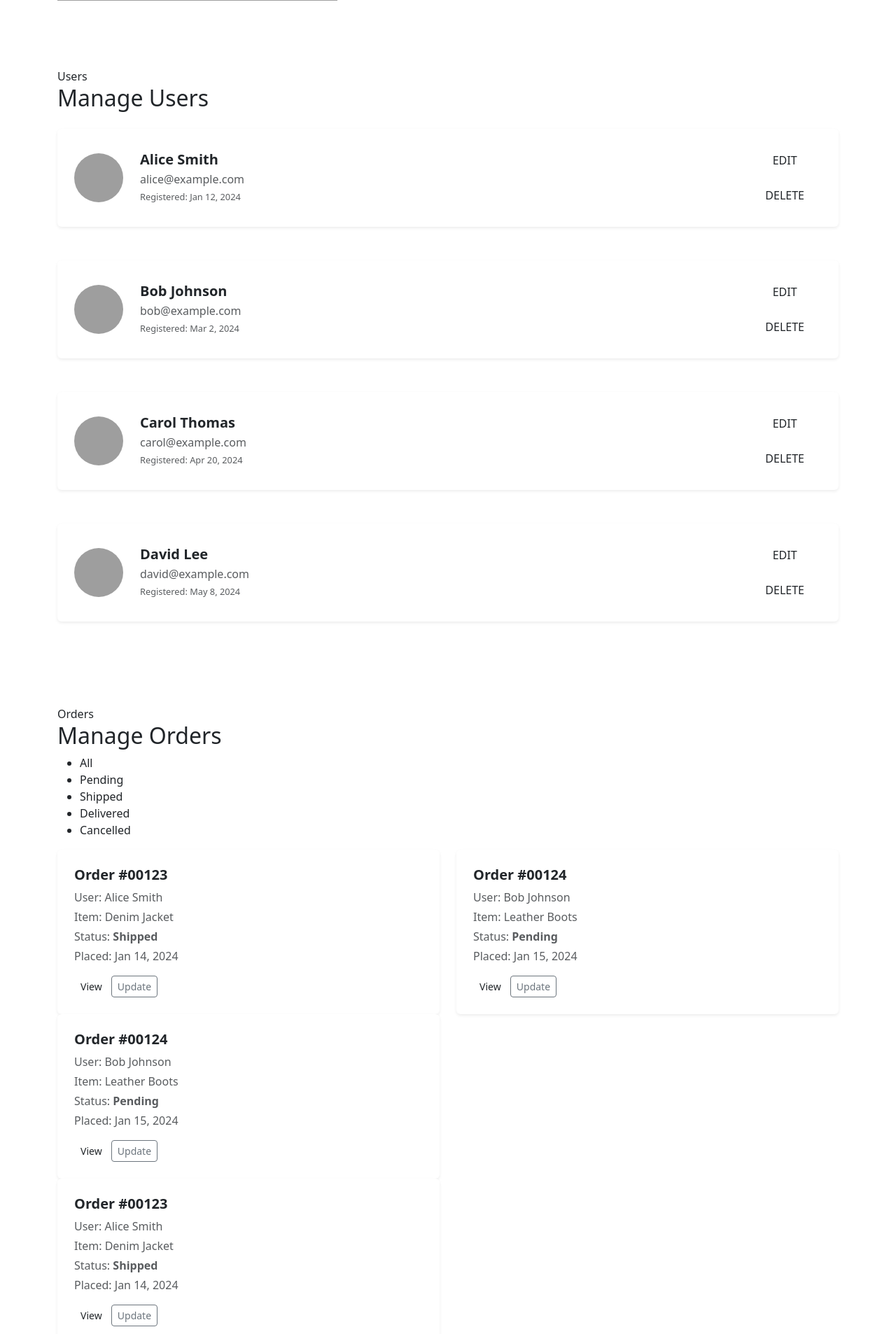
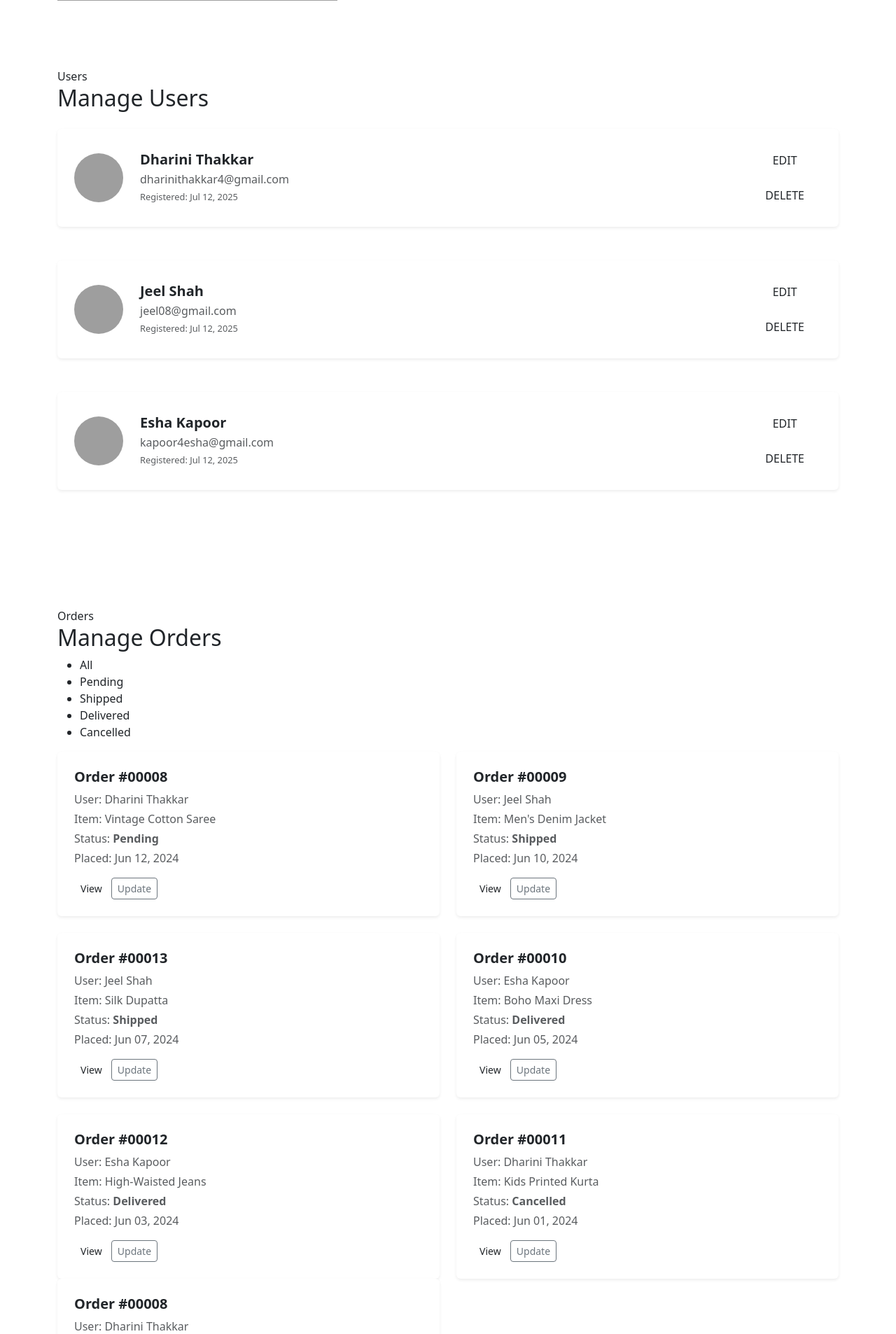
Before and after one commit to Saumyahc15/ReWear, a PHP site: page / in a window 1280 px wide. Shown: the part 801-2707 px from the top of the page at 70% size. Run offline with PHP 8.4, Linux system fonts and the light colour scheme; data comes from the database, SQL or seed files in the repository; a stand-in replaces the project's code that opens the database connection; some libraries are stand-ins or nearby versions; grey boxes are pictures that could not be loaded.

Commit message:
ADMIN - index.php

```diff
--- a/index.php
+++ b/index.php
@@ -19,8 +19,16 @@
 	<link href="icomoon/icomoon.css" rel="stylesheet" type="text/css" />
 	<link href="css/vendor.css" rel="stylesheet" type="text/css" />
 	<link href="style.css" rel="stylesheet" type="text/css" />
-</head>
-
+</head><style
+		type="text/css">
+		.uniform-image {
+    width: 400px;
+    height: 400px;
+    object-fit: cover;
+    border-radius: 8px;
+    box-shadow: 0 3px 8px rgba(0,0,0,0.08);
+}
+</style>
 <body data-bs-spy="scroll" data-bs-target="#header" tabindex="0">
 	<div id="header-wrap">
 		<div class="top-content">
@@ -129,7 +137,6 @@
 	</section>
 <!--header-wrap-->
 
-
 	<section class="py-5 my-5" id="featured-books">
     <div class="container">
         <div class="section-header align-center mb-4">
@@ -138,84 +145,56 @@
         </div>
 
         <div class="row g-4">
-            <!-- User 1 -->
+            <?php
+            $result = $conn->query("SELECT * FROM users ORDER BY created_at DESC");
+
+            if ($result->num_rows > 0):
+                while ($user = $result->fetch_assoc()):
+                    // Set image path — fallback to default if empty
+                    $imageFile = !empty($user['profile_image']) ? $user['profile_image'] : 'default-user.png';
+            ?>
             <div class="col-12">
                 <div class="d-flex align-items-center justify-content-between p-4 mb-4 shadow-sm rounded bg-white">
                     <div class="d-flex align-items-center">
-                        <img src="images/user1.png" alt="User" class="rounded-circle me-4" width="70" height="70" style="object-fit: cover;">
+                        <img src="images/<?= htmlspecialchars($imageFile) ?>"
+                             alt="User"
+                             class="rounded-circle me-4"
+                             width="70"
+                             height="70"
+                             style="object-fit: cover;">
                         <div>
-                            <h5 class="mb-1 fw-bold">Alice Smith</h5>
-                            <p class="mb-0 text-muted">alice@example.com<br><small>Registered: Jan 12, 2024</small></p>
+                            <h5 class="mb-1 fw-bold"><?= htmlspecialchars($user['name']) ?></h5>
+                            <p class="mb-0 text-muted">
+                                <?= htmlspecialchars($user['email']) ?><br>
+                                <small>Registered: <?= date("M d, Y", strtotime($user['created_at'])) ?></small>
+                            </p>
                         </div>
                     </div>
                     <div class="text-end">
-                        <a href="#" class="btn btn-outline-accent d-block mb-2 px-4 py-2">EDIT</a>
-                        <a href="#" class="btn btn-outline-accent d-block px-4 py-2">DELETE</a>
+                        <a href="edit_user.php?id=<?= $user['id'] ?>" class="btn btn-outline-accent d-block mb-2 px-4 py-2">EDIT</a>
+                        <a href="delete_user.php?id=<?= $user['id'] ?>" class="btn btn-outline-accent d-block px-4 py-2" onclick="return confirm('Are you sure to delete this user?');">DELETE</a>
                     </div>
                 </div>
             </div>
-
-            <!-- User 2 -->
-            <div class="col-12">
-                <div class="d-flex align-items-center justify-content-between p-4 mb-4 shadow-sm rounded bg-white">
-                    <div class="d-flex align-items-center">
-                        <img src="images/user2.png" alt="User" class="rounded-circle me-4" width="70" height="70" style="object-fit: cover;">
-                        <div>
-                            <h5 class="mb-1 fw-bold">Bob Johnson</h5>
-                            <p class="mb-0 text-muted">bob@example.com<br><small>Registered: Mar 2, 2024</small></p>
+            <?php
+                endwhile;
+            else:
+            ?>
+            <div class="col-12 text-center">
+                <p class="text-muted">No users found.</p>
+            </div>
+            <?php endif; ?>
         </div>
     </div>
-                    <div class="text-end">
-                        <a href="#" class="btn btn-outline-accent d-block mb-2 px-4 py-2">EDIT</a>
-                        <a href="#" class="btn btn-outline-accent d-block px-4 py-2">DELETE</a>
-                    </div>
-                </div>
-            </div>
+</section>
 
-            <!-- User 3 -->
-            <div class="col-12">
-                <div class="d-flex align-items-center justify-content-between p-4 mb-4 shadow-sm rounded bg-white">
-                    <div class="d-flex align-items-center">
-                        <img src="images/user3.png" alt="User" class="rounded-circle me-4" width="70" height="70" style="object-fit: cover;">
-                        <div>
-                            <h5 class="mb-1 fw-bold">Carol Thomas</h5>
-                            <p class="mb-0 text-muted">carol@example.com<br><small>Registered: Apr 20, 2024</small></p>
-                        </div>
-                    </div>
-                    <div class="text-end">
-                        <a href="#" class="btn btn-outline-accent d-block mb-2 px-4 py-2">EDIT</a>
-                        <a href="#" class="btn btn-outline-accent d-block px-4 py-2">DELETE</a>
-                    </div>
-                </div>
-            </div>
-
-            <!-- User 4 -->
-            <div class="col-12">
-                <div class="d-flex align-items-center justify-content-between p-4 mb-4 shadow-sm rounded bg-white">
-                    <div class="d-flex align-items-center">
-                        <img src="images/user4.png" alt="User" class="rounded-circle me-4" width="70" height="70" style="object-fit: cover;">
-                        <div>
-                            <h5 class="mb-1 fw-bold">David Lee</h5>
-                            <p class="mb-0 text-muted">david@example.com<br><small>Registered: May 8, 2024</small></p>
-                        </div>
-                    </div>
-                    <div class="text-end">
-                        <a href="#" class="btn btn-outline-accent d-block mb-2 px-4 py-2">EDIT</a>
-                        <a href="#" class="btn btn-outline-accent d-block px-4 py-2">DELETE</a>
-                    </div>
-                </div>
-            </div>
-        </div>
-    </div>
 	<section class="bookshelf py-5 my-5" id="popular-books">
 	<div class="container">
 		<div class="row">
 			<div class="col-md-12">
 
 				<div class="section-header align-center">
-					<div class="title">
-						<span>Orders</span>
-					</div>
+					<div class="title"><span>Orders</span></div>
 					<h2 class="section-title">Manage Orders</h2>
 				</div>
 
@@ -228,86 +207,50 @@
 				</ul>
 
 				<div class="tab-content">
-					<!-- All Orders -->
-					<div class="active" data-tab-content id="popular-books">
-						<div class="row g-4">
+					<!-- Tab Content Loop -->
+					<?php
+					$statuses = ['All' => '', 'Pending' => 'Pending', 'Shipped' => 'Shipped', 'Delivered' => 'Delivered', 'Cancelled' => 'Cancelled'];
+					foreach ($statuses as $key => $status):
+						$tabId = strtolower($key) . '-orders';
+						$isActive = ($key === 'All') ? 'active' : '';
+						echo "<div class='$isActive' data-tab-content id='$tabId'><div class='row g-4'>";
+
+						$sql = "SELECT orders.*, users.name FROM orders
+								JOIN users ON orders.user_id = users.id ";
+						if ($status !== '') {
+							$sql .= "WHERE orders.status = '$status' ";
+						}
+						$sql .= "ORDER BY orders.created_at DESC";
+						$result = $conn->query($sql);
+
+						if ($result->num_rows > 0):
+							while ($order = $result->fetch_assoc()):
+					?>
 						<div class="col-md-6">
 							<div class="product-item p-4 shadow-sm rounded bg-white">
-									<h5 class="fw-bold">Order #00123</h5>
-									<p class="text-muted mb-1">User: Alice Smith</p>
-									<p class="text-muted mb-1">Item: Denim Jacket</p>
-									<p class="text-muted mb-1">Status: <strong>Shipped</strong></p>
-									<p class="text-muted mb-3">Placed: Jan 14, 2024</p>
+								<h5 class="fw-bold">Order #<?= str_pad($order['id'], 5, '0', STR_PAD_LEFT) ?></h5>
+								<p class="text-muted mb-1">User: <?= htmlspecialchars($order['name']) ?></p>
+								<p class="text-muted mb-1">Item: <?= htmlspecialchars($order['item_name']) ?></p>
+								<p class="text-muted mb-1">Status: <strong><?= $order['status'] ?></strong></p>
+								<p class="text-muted mb-3">Placed: <?= date('M d, Y', strtotime($order['created_at'])) ?></p>
 								<div>
 									<a href="#" class="btn btn-outline-accent btn-sm">View</a>
 									<a href="#" class="btn btn-outline-secondary btn-sm">Update</a>
 								</div>
 							</div>
 						</div>
+					<?php
+							endwhile;
+						else:
+					?>
+						<div class="col-md-12 text-muted">
+							<p>No <?= $status ?: 'orders' ?> found.</p>
+						</div>
+					<?php endif;
+						echo "</div></div>";
+					endforeach;
+					?>
 
-							<div class="col-md-6">
-								<div class="product-item p-4 shadow-sm rounded bg-white">
-									<h5 class="fw-bold">Order #00124</h5>
-									<p class="text-muted mb-1">User: Bob Johnson</p>
-									<p class="text-muted mb-1">Item: Leather Boots</p>
-									<p class="text-muted mb-1">Status: <strong>Pending</strong></p>
-									<p class="text-muted mb-3">Placed: Jan 15, 2024</p>
-									<div>
-										<a href="#" class="btn btn-outline-accent btn-sm">View</a>
-										<a href="#" class="btn btn-outline-secondary btn-sm">Update</a>
-									</div>
-								</div>
-							</div>
-						</div>
-					</div>
-
-					<!-- Pending Orders -->
-					<div data-tab-content id="pending-orders">
-						<div class="row">
-							<div class="col-md-6">
-								<div class="product-item p-4 shadow-sm rounded bg-white">
-									<h5 class="fw-bold">Order #00124</h5>
-									<p class="text-muted mb-1">User: Bob Johnson</p>
-									<p class="text-muted mb-1">Item: Leather Boots</p>
-									<p class="text-muted mb-1">Status: <strong>Pending</strong></p>
-									<p class="text-muted mb-3">Placed: Jan 15, 2024</p>
-									<div>
-										<a href="#" class="btn btn-outline-accent btn-sm">View</a>
-										<a href="#" class="btn btn-outline-secondary btn-sm">Update</a>
-									</div>
-								</div>
-							</div>
-						</div>
-					</div>
-
-					<!-- Shipped Orders -->
-					<div data-tab-content id="shipped-orders">
-						<div class="row">
-							<div class="col-md-6">
-								<div class="product-item p-4 shadow-sm rounded bg-white">
-									<h5 class="fw-bold">Order #00123</h5>
-									<p class="text-muted mb-1">User: Alice Smith</p>
-									<p class="text-muted mb-1">Item: Denim Jacket</p>
-									<p class="text-muted mb-1">Status: <strong>Shipped</strong></p>
-									<p class="text-muted mb-3">Placed: Jan 14, 2024</p>
-									<div>
-										<a href="#" class="btn btn-outline-accent btn-sm">View</a>
-										<a href="#" class="btn btn-outline-secondary btn-sm">Update</a>
-									</div>
-								</div>
-							</div>
-						</div>
-					</div>
-
-					<!-- Delivered Orders -->
-					<div data-tab-content id="delivered-orders">
-						<p class="text-muted">No delivered orders yet.</p>
-					</div>
-
-					<!-- Cancelled Orders -->
-					<div data-tab-content id="cancelled-orders">
-						<p class="text-muted">No cancelled orders yet.</p>
-					</div>
 				</div>
 
 			</div>
@@ -325,9 +268,7 @@
 </section>
 <section class="bookshelf pb-5 mb-5" id="special-offer">
     <div class="section-header align-center">
-		<div class="title">
-			<span>Inventory Control</span>
-		</div>
+        <div class="title"><span>Inventory Control</span></div>
         <h2 class="section-title">Manage Listings</h2>
     </div>
     <div class="container">
@@ -335,91 +276,40 @@
             <div class="inner-content">
                 <div class="product-list" data-aos="fade-up">
                     <div class="grid product-grid">
-						<!-- Listing 1 -->
+                        <?php
+                        $query = "SELECT l.*, u.name AS seller_name
+                                  FROM listings l
+                                  JOIN users u ON l.user_id = u.id
+                                  ORDER BY l.created_at DESC";
+                        $result = $conn->query($query);
+
+                        if ($result->num_rows > 0):
+                            while ($row = $result->fetch_assoc()):
+                        ?>
                         <div class="product-item">
                             <figure class="product-style">
-								<img src="images/product-item5.jpg" alt="Product" class="product-item">
+                                <img src="images/<?= htmlspecialchars($row['image']) ?>" alt="Product" class="product-item uniform-image">
                             </figure>
                             <figcaption>
-								<h3>Denim Jacket</h3>
-								<span>Seller: Alice Smith</span>
-								<div class="item-price">$ 40.00</div>
+                                <h3><?= htmlspecialchars($row['title']) ?></h3>
+                                <span>Seller: <?= htmlspecialchars($row['seller_name']) ?></span>
+                                <div class="item-price">$ <?= number_format($row['price'], 2) ?></div>
                                 <div class="mt-2">
-									<a href="#" class="btn btn-outline-accent btn-sm me-2">Edit</a>
-									<a href="#" class="btn btn-outline-secondary btn-sm">Delete</a>
+                                    <a href="edit_listing.php?id=<?= $row['id'] ?>" class="btn btn-outline-accent btn-sm me-2">Edit</a>
+                                    <a href="delete_listing.php?id=<?= $row['id'] ?>" class="btn btn-outline-secondary btn-sm" onclick="return confirm('Delete this listing?');">Delete</a>
                                 </div>
                             </figcaption>
                         </div>
-
-						<!-- Listing 2 -->
-						<div class="product-item">
-							<figure class="product-style">
-								<img src="images/product-item6.jpg" alt="Product" class="product-item">
-							</figure>
-							<figcaption>
-								<h3>Leather Boots</h3>
-								<span>Seller: Bob Johnson</span>
-								<div class="item-price">$ 38.00</div>
-								<div class="mt-2">
-									<a href="#" class="btn btn-outline-accent btn-sm me-2">Edit</a>
-									<a href="#" class="btn btn-outline-secondary btn-sm">Delete</a>
-								</div>
-							</figcaption>
-						</div>
-
-						<!-- Listing 3 -->
-						<div class="product-item">
-							<figure class="product-style">
-								<img src="images/product-item7.jpg" alt="Product" class="product-item">
-							</figure>
-							<figcaption>
-								<h3>Silk Saree</h3>
-								<span>Seller: Priya Patel</span>
-								<div class="item-price">$ 45.00</div>
-								<div class="mt-2">
-									<a href="#" class="btn btn-outline-accent btn-sm me-2">Edit</a>
-									<a href="#" class="btn btn-outline-secondary btn-sm">Delete</a>
-								</div>
-							</figcaption>
-						</div>
-
-						<!-- Listing 4 -->
-						<div class="product-item">
-							<figure class="product-style">
-								<img src="images/product-item8.jpg" alt="Product" class="product-item">
-							</figure>
-							<figcaption>
-								<h3>Vintage Shirt</h3>
-								<span>Seller: Rahul Mehta</span>
-								<div class="item-price">$ 35.00</div>
-								<div class="mt-2">
-									<a href="#" class="btn btn-outline-accent btn-sm me-2">Edit</a>
-									<a href="#" class="btn btn-outline-secondary btn-sm">Delete</a>
-								</div>
-							</figcaption>
-						</div>
-
-						<!-- Listing 5 -->
-						<div class="product-item">
-							<figure class="product-style">
-								<img src="images/product-item2.jpg" alt="Product" class="product-item">
-							</figure>
-							<figcaption>
-								<h3>Cotton Kurti</h3>
-								<span>Seller: Aisha Khan</span>
-								<div class="item-price">$ 40.00</div>
-								<div class="mt-2">
-									<a href="#" class="btn btn-outline-accent btn-sm me-2">Edit</a>
-									<a href="#" class="btn btn-outline-secondary btn-sm">Delete</a>
-								</div>
-							</figcaption>
-						</div>
+                        <?php endwhile; else: ?>
+                            <p class="text-muted">No listings found.</p>
+                        <?php endif; ?>
                     </div><!--grid-->
                 </div>
             </div><!--inner-content-->
         </div>
     </div>
 </section>
+
 <section id="follow-instagram">
 	<div class="container">
 		<div class="row justify-content-center">
```
Lines whose indentation alone changed are shown as unchanged.
